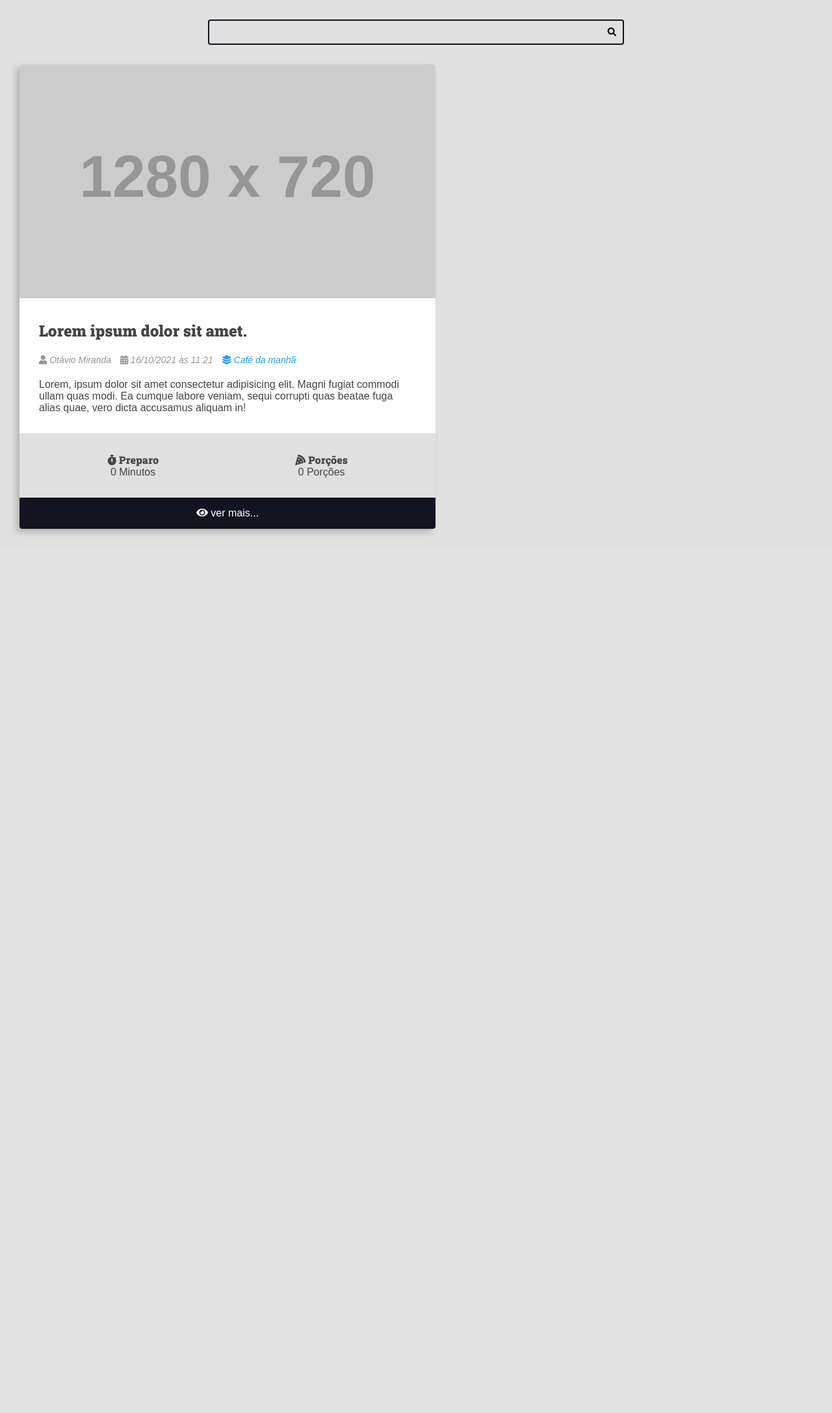
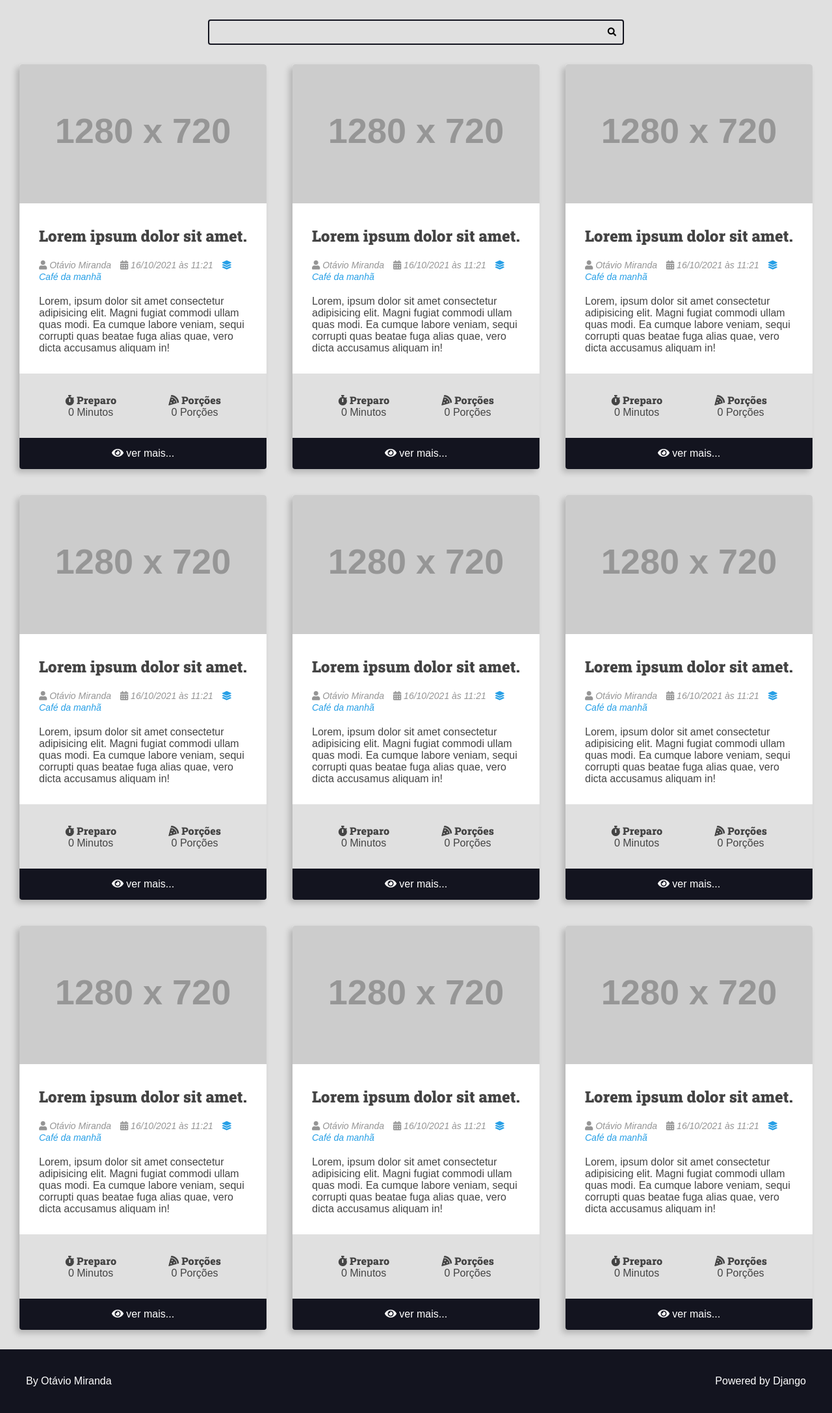
Before and after one commit to leonardogtc/20260517_sis_recipes, a Django app: page / in a window 1280 px wide. Shown: the part 113-2288 px from the top of the page at 65% size. Before the commit the page ends 936 px from the top, so only its background shows below. Run offline with Django 5.2, Linux system fonts and the light colour scheme; grey boxes labelled with a size stand in for pictures from a placeholder-image service; some libraries are stand-ins or nearby versions.

Commit message:
Criado o arquivo footer.html - configurando o CSS e criando o arquivo recipe.html e movendo o código.

```diff
--- a/recipes/templates/recipes/pages/home.html
+++ b/recipes/templates/recipes/pages/home.html
@@ -6,64 +6,19 @@
 
   <main class="main-content-container">
     <div class="main-content main-content-list container">
-      <div class="recipe recipe-list-item">
-        <div class="recipe-cover">
-          <img src="https://placehold.co/1280x720/269fe6/png" alt="Temporário">
-        </div>
-        <div class="recipe-title-container">
-          <h2 class="recipe-title">Lorem ipsum dolor sit amet.</h2>
-        </div>
-
-        <div class="recipe-author">
-          <span class="recipe-author-item">
-            <i class="fas fa-user"></i>
-            Otávio Miranda
-          </span>
-          <span class="recipe-author-item">
-            <i class="fas fa-calendar-alt"></i>
-            16/10/2021 às 11:21
-          </span>
-          <span class="recipe-author-item">
-            <a href="/recipes/category/cafe-da-manha/">
-              <i class="fas fa-layer-group"></i>
-              <span>Café da manhã</span>
-            </a>
-          </span>
-        </div>
-
-        <div class="recipe-content">
-          <p>Lorem, ipsum dolor sit amet consectetur adipisicing elit. Magni fugiat commodi ullam quas modi.
-            Ea cumque labore veniam, sequi corrupti quas beatae fuga alias quae, vero dicta accusamus
-            aliquam in!</p>
-        </div>
-
-        <div class="recipe-meta-container">
-          <div class="recipe-meta recipe-preparation">
-            <h3 class="recipe-meta-title"><i class="fas fa-stopwatch"></i> Preparo</h3>
-            <div class="recipe-meta-text">
-              0 Minutos
-            </div>
-          </div>
-          <div class="recipe-meta recipe-servings">
-            <h3 class="recipe-meta-title"><i class="fas fa-pizza-slice"></i> Porções</h3>
-            <div class="recipe-meta-text">
-              0 Porções
-            </div>
-          </div>
-        </div>
-
-        <footer class="recipe-footer">
-          <a class="recipe-read-more button button-dark button-full-width" href="/recipes/3/">
-            <i class="fas fa-eye"></i>
-            <span>ver mais...</span>
-          </a>
-        </footer>
-
-      </div>
-
-
+      {% include 'recipes/partials/recipe.html' %}
+      {% include 'recipes/partials/recipe.html' %}
+      {% include 'recipes/partials/recipe.html' %}
+      {% include 'recipes/partials/recipe.html' %}
+      {% include 'recipes/partials/recipe.html' %}
+      {% include 'recipes/partials/recipe.html' %}
+      {% include 'recipes/partials/recipe.html' %}
+      {% include 'recipes/partials/recipe.html' %}
+      {% include 'recipes/partials/recipe.html' %}
     </div>
   </main>
+
+  {% include 'recipes/partials/footer.html' %}
 </body>
 
 </html>
--- /dev/null
+++ b/recipes/templates/recipes/partials/footer.html
@@ -0,0 +1,9 @@
+<footer class="main-footer">
+  <div class="developer">
+    <a href="https://www.otaviomiranda.com.br/" target="_blank" rel="noreferrer noopener">By Otávio Miranda</a>
+  </div>
+
+  <div class="powered">
+    <a href="https://www.djangoproject.com/" target="_blank" rel="noreferrer noopener">Powered by Django</a>
+  </div>
+</footer>
--- a/recipes/templates/recipes/partials/head.html
+++ b/recipes/templates/recipes/partials/head.html
@@ -251,5 +251,24 @@
         .recipe-footer a:hover {
             filter: brightness(2);
         }
+
+        .main-footer {
+            display: flex;
+            align-items: center;
+            justify-content: space-between;
+            background: var(--color-primary-dark);
+            color: var(--color-white);
+            padding: var(--spacing-gutter-large);
+        }
+
+        .main-footer a {
+            color: var(--color-white);
+            text-decoration: none;
+            transition: all 300ms ease-in-out;
+        }
+
+        .main-footer a:hover {
+            filter: brightness(.8);
+        }
     </style>
 </head>
--- /dev/null
+++ b/recipes/templates/recipes/partials/recipe.html
@@ -0,0 +1,47 @@
+<div class="recipe recipe-list-item">
+  <div class="recipe-cover">
+    <img src="https://placehold.co/1280x720/269fe6/png" alt="Temporário" />
+  </div>
+  <div class="recipe-title-container">
+    <h2 class="recipe-title">Lorem ipsum dolor sit amet.</h2>
+  </div>
+
+  <div class="recipe-author">
+    <span class="recipe-author-item">
+      <i class="fas fa-user"></i>
+      Otávio Miranda
+    </span>
+    <span class="recipe-author-item">
+      <i class="fas fa-calendar-alt"></i>
+      16/10/2021 às 11:21
+    </span>
+    <span class="recipe-author-item">
+      <a href="/recipes/category/cafe-da-manha/">
+        <i class="fas fa-layer-group"></i>
+        <span>Café da manhã</span>
+      </a>
+    </span>
+  </div>
+
+  <div class="recipe-content">
+    <p>Lorem, ipsum dolor sit amet consectetur adipisicing elit. Magni fugiat commodi ullam quas modi. Ea cumque labore veniam, sequi corrupti quas beatae fuga alias quae, vero dicta accusamus aliquam in!</p>
+  </div>
+
+  <div class="recipe-meta-container">
+    <div class="recipe-meta recipe-preparation">
+      <h3 class="recipe-meta-title"><i class="fas fa-stopwatch"></i> Preparo</h3>
+      <div class="recipe-meta-text">0 Minutos</div>
+    </div>
+    <div class="recipe-meta recipe-servings">
+      <h3 class="recipe-meta-title"><i class="fas fa-pizza-slice"></i> Porções</h3>
+      <div class="recipe-meta-text">0 Porções</div>
+    </div>
+  </div>
+
+  <footer class="recipe-footer">
+    <a class="recipe-read-more button button-dark button-full-width" href="/recipes/3/">
+      <i class="fas fa-eye"></i>
+      <span>ver mais...</span>
+    </a>
+  </footer>
+</div>
```
